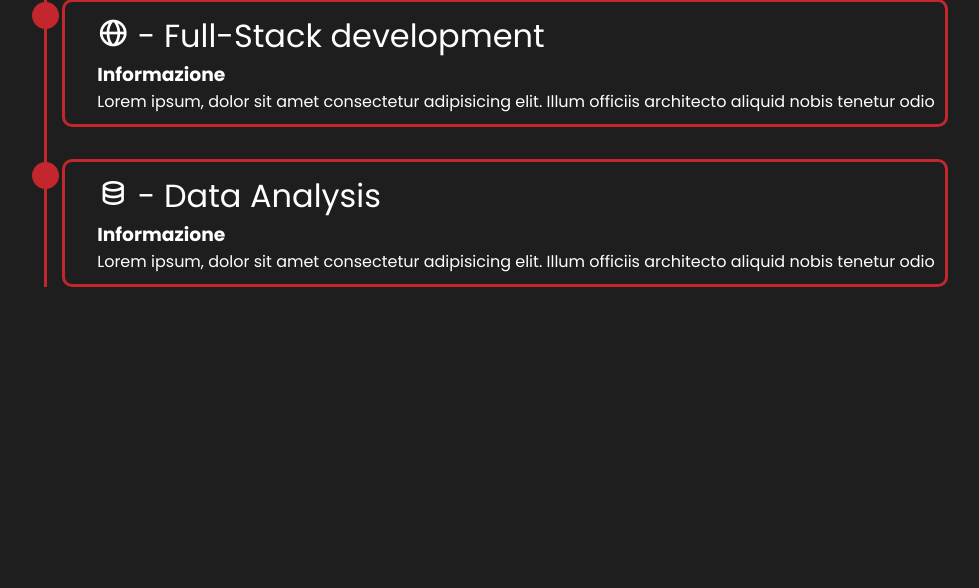
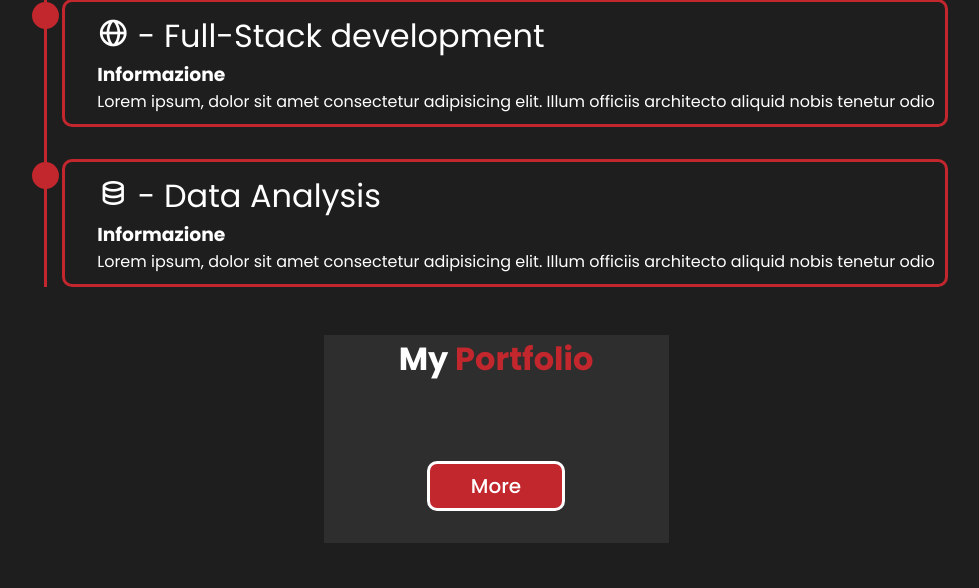
Before and after one commit to chirichexe/Portfolio-Website, a PHP site: page / in a window 1280 px wide. Shown: the part 1969-2557 px from the top of the page, without its empty margins (144-1123 px from the left). Before the commit the page ends 2256 px from the top, so only its background shows below. Run offline with PHP 8.4, Linux system fonts and the light colour scheme.

Commit message:
Creazione nuova sezione: portfolio

```diff
--- a/index.html
+++ b/index.html
@@ -123,11 +123,17 @@
     </div>
   </div>
 
+<!--/PORTFOLIO-->
+  <section class="portfolio" id="portfolio">
 
-</section>
+    <h2 class="heading">My <span>Portfolio</span></h2>
+      <div class="about-content">
 
-   <script type="js/script.js">
 
-   </script>
+          <div class="btn-box new">
+          <a href="https://google.com" class="readMore">More</a>
+        </div>
+      </div>
+    </section>
   </body>
 </html>
--- a/style.css
+++ b/style.css
@@ -53,7 +53,7 @@ background-color: var(--nero);
 }
 
 .logo:hover{
-  color: grey;
+  color:var(--rossoChiaro);
 }
 
 .none{
@@ -343,3 +343,9 @@ background-color: var(--nero);
   border-radius: 10px;
   padding: 10 10 10 15;
 }
+
+/* PORTFOLIO */
+
+.portfolio{
+  background-color: var(--grigio);
+}
```
